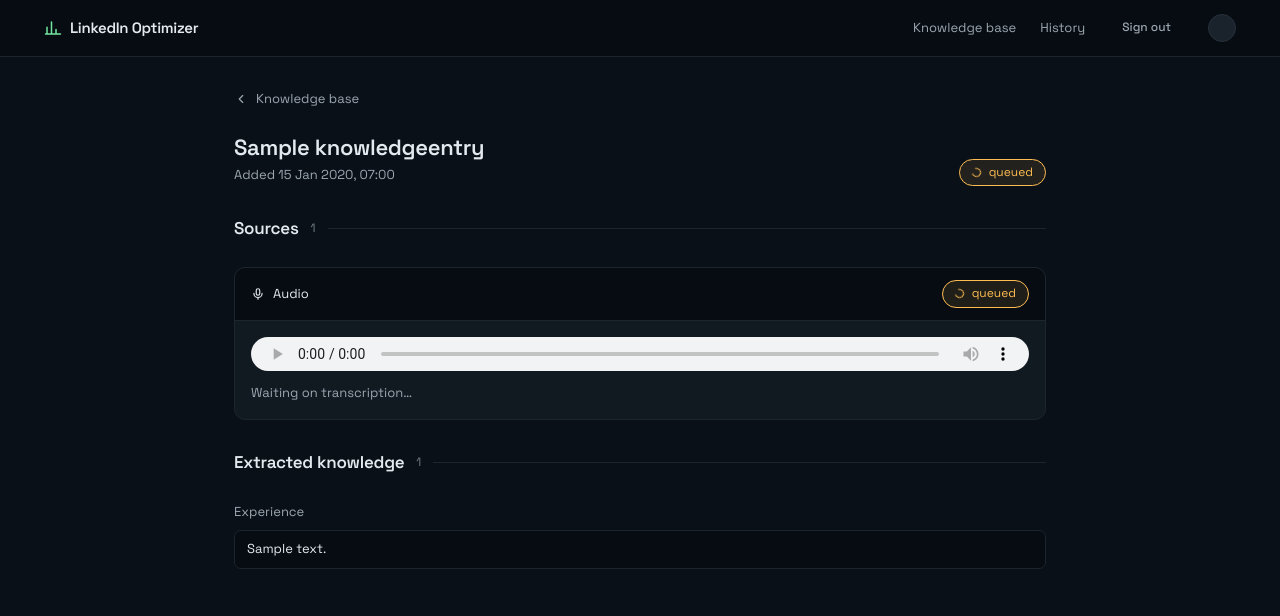
After one commit to jailsonzarur/linkedin-optimizer, a Django app: page /knowledge/1/ in a window 1280 px wide. The commit adds this page. Shown: the top 616 px of the page. Run offline with Django 5.2, Linux system fonts and the light colour scheme; a user stored in the database is signed in; tables that the repository leaves empty hold one stand-in row (values such as "Sample post"); parts of the project's set-up code (start-up, migrations or seed data) failed here and were passed over; some libraries are stand-ins or nearby versions.

Commit message:
feat: add knowledge entry detail with live status refresh
Adds a detail screen showing each source's transcript, the audio while
it is still around, and the chunks extracted from the entry grouped by
category. Editing a transcript saves it and requeues the entry, which
rebuilds its chunks rather than appending to them, so a mis-heard word
can be corrected without duplicating what was already extracted.

The list and the detail refresh themselves while work is outstanding.
Each polls a view that renders the same block the full page does, and
swaps itself with the response. When nothing is left to wait for the
block comes back without hx-trigger, so the replacement carries no
timer and the polling ends on its own.

A failed entry no longer counts as pending. It was both mislabelled as
still processing and, worse, kept the page polling for a status that
was never going to change.

Rows are anchors, so the global a:hover underline is turned off and
replaced with a border and background shift. In-progress statuses now
carry a spinner, which closes into a static ring when the viewer asks
for reduced motion.

```diff
--- a/analysis/templates/analysis/result.html
+++ b/analysis/templates/analysis/result.html
@@ -35,7 +35,7 @@
     </div>
   </div>
 
-  {# hidden source for "Copiar tudo" #}
+  {# hidden source for the copy-all button #}
   <div x-ref="fullText" hidden>{% for group in groups %}{{ group.label }}
 {% for row in group.rows %}{{ row.suggested }}
 {% endfor %}
--- a/knowledge/selectors/__init__.py
+++ b/knowledge/selectors/__init__.py
@@ -1,3 +1,4 @@
+from .detail import KnowledgeEntryDetailSelector
 from .entries import KnowledgeEntryListSelector
 
-__all__ = ["KnowledgeEntryListSelector"]
+__all__ = ["KnowledgeEntryDetailSelector", "KnowledgeEntryListSelector"]
--- a/knowledge/selectors/entries.py
+++ b/knowledge/selectors/entries.py
@@ -4,6 +4,10 @@ from knowledge.models import KnowledgeEntry, KnowledgeSource
 
 
 class KnowledgeEntryListSelector:
+    # A failed entry is finished, just badly. Counting it as pending would keep
+    # the page polling for a status that is never going to change.
+    UNSETTLED = {KnowledgeEntry.Status.PENDING, KnowledgeEntry.Status.PROCESSING}
+
     def __init__(self, user):
         self.user = user
 
@@ -22,5 +26,5 @@ class KnowledgeEntryListSelector:
         return {
             "entries": entries,
             "total": len(entries),
-            "pending": sum(1 for e in entries if e.status != KnowledgeEntry.Status.READY),
+            "pending": sum(1 for e in entries if e.status in self.UNSETTLED),
         }
--- /dev/null
+++ b/knowledge/templates/knowledge/entry_detail.html
@@ -0,0 +1,16 @@
+{% extends "base.html" %}
+
+{% block title %}{{ entry.title|default:"Entry" }} · LinkedIn Optimizer{% endblock %}
+
+{% block content %}
+<div class="shell stack gap-5" style="padding-top: var(--sp-6); padding-bottom: var(--sp-7); max-width: 860px;">
+
+  <a class="t-sm muted row gap-2" href="{% url 'knowledge:list' %}" style="width: fit-content;">
+    {% include "components/_icon.html" with name="chevron-left" size=14 %}
+    <span>Knowledge base</span>
+  </a>
+
+  {% include "knowledge/partials/_detail_body.html" %}
+
+</div>
+{% endblock %}
--- /dev/null
+++ b/knowledge/templates/knowledge/partials/_detail_body.html
@@ -0,0 +1,101 @@
+{% comment %}
+Everything on the detail page that changes while the pipeline runs: the status
+pill, the source statuses and transcripts, and the extracted chunks. Polls
+itself until the entry settles, then renders without hx-trigger and stops.
+{% endcomment %}
+<div id="detail-body" class="stack gap-6"
+     {% if is_processing %}hx-get="{% url 'knowledge:detail_body' entry.pk %}" hx-trigger="every 3s" hx-swap="outerHTML"{% endif %}>
+
+  <div class="row spread gap-4" style="flex-wrap: wrap; align-items: flex-end;">
+    <div class="stack gap-1">
+      <h1 class="t-xl">{{ entry.title|default:"Untitled" }}</h1>
+      <p class="t-sm muted">Added {{ entry.created_at|date:"j M Y, H:i" }}</p>
+    </div>
+    {% include "knowledge/partials/_status_pill.html" with status=entry.status %}
+  </div>
+
+  <section class="stack gap-3">
+    <div class="section-head">
+      <h2 class="t-lg">Sources</h2>
+      <span class="t-xs dim">{{ sources|length }}</span>
+      <div class="section-rule"></div>
+    </div>
+
+    {% for source in sources %}
+      <div class="block">
+        <div class="block__head">
+          <span class="block__title">
+            {% if source.type == "audio" %}
+              {% include "components/_icon.html" with name="mic" size=14 %}
+            {% else %}
+              {% include "components/_icon.html" with name="text" size=14 %}
+            {% endif %}
+            <span>{{ source.get_type_display }}</span>
+          </span>
+          {% include "knowledge/partials/_status_pill.html" with status=source.status %}
+        </div>
+
+        <div class="block__body stack gap-3">
+          {% if source.audio_file %}
+            <audio controls preload="metadata" src="{{ source.audio_file.url }}" style="width: 100%; height: 34px;"></audio>
+          {% endif %}
+
+          {% if source.status == "failed" %}
+            <div class="alert">
+              {% include "components/_icon.html" with name="alert" size=15 %}
+              <span>Transcription failed for this file. Editing the text below still works, and saving reprocesses the entry.</span>
+            </div>
+          {% endif %}
+
+          {% if source.status == "pending" or source.status == "transcribing" %}
+            <p class="t-sm muted">Waiting on transcription…</p>
+          {% else %}
+            <form method="post" action="{% url 'knowledge:source_update' source.pk %}" class="stack gap-3">
+              {% csrf_token %}
+              <textarea class="textarea" name="content" rows="5"
+                        placeholder="Nothing was transcribed. You can type it yourself.">{{ source.content }}</textarea>
+              <div class="row gap-2" style="justify-content: flex-end;">
+                <button type="submit" class="btn btn--sm">Save and reprocess</button>
+              </div>
+            </form>
+          {% endif %}
+        </div>
+      </div>
+    {% endfor %}
+  </section>
+
+  <section class="stack gap-3">
+    <div class="section-head">
+      <h2 class="t-lg">Extracted knowledge</h2>
+      <span class="t-xs dim">{{ chunk_count }}</span>
+      <div class="section-rule"></div>
+    </div>
+
+    {% if chunk_groups %}
+      <div class="stack gap-4">
+        {% for group in chunk_groups %}
+          <div class="stack gap-2">
+            <span class="t-sm muted">{{ group.label }}</span>
+            <div class="stack gap-2">
+              {% for chunk in group.chunks %}
+                <div class="filerow"><span>{{ chunk.content }}</span></div>
+              {% endfor %}
+            </div>
+          </div>
+        {% endfor %}
+      </div>
+    {% elif is_processing %}
+      <div class="empty">
+        <span class="t-sm muted">Extraction is still running.</span>
+      </div>
+    {% else %}
+      <div class="empty">
+        <div class="stack gap-1">
+          <span class="t-lg">Nothing was extracted</span>
+          <span class="t-sm muted">The sources above did not contain claims about your career. Edit them and save to try again.</span>
+        </div>
+      </div>
+    {% endif %}
+  </section>
+
+</div>
--- /dev/null
+++ b/knowledge/templates/knowledge/partials/_status_pill.html
@@ -0,0 +1,20 @@
+{% comment %}
+Status chip shared by entries and sources — both vocabularies map onto the
+same three tones. Anything still in flight carries a spinner.
+
+Params:
+  status  pending | transcribing | processing | ready | done | failed
+{% endcomment %}
+{% if status == "ready" %}
+  {% include "components/_pill.html" with text="ready" tone="accent" %}
+{% elif status == "done" %}
+  {% include "components/_pill.html" with text="done" tone="accent" %}
+{% elif status == "failed" %}
+  {% include "components/_pill.html" with text="failed" tone="danger" %}
+{% elif status == "transcribing" %}
+  {% include "components/_pill.html" with text="transcribing" tone="warn" spinner=True %}
+{% elif status == "processing" %}
+  {% include "components/_pill.html" with text="processing" tone="warn" spinner=True %}
+{% else %}
+  {% include "components/_pill.html" with text="queued" tone="warn" spinner=True %}
+{% endif %}
--- a/knowledge/urls.py
+++ b/knowledge/urls.py
@@ -1,10 +1,21 @@
 from django.urls import path
 
-from knowledge.views import entry_create, entry_list
+from knowledge.views import (
+    entry_create,
+    entry_detail,
+    entry_detail_body,
+    entry_list,
+    entry_list_body,
+    source_update,
+)
 
 app_name = "knowledge"
 
 urlpatterns = [
     path("knowledge/", entry_list, name="list"),
+    path("knowledge/body/", entry_list_body, name="list_body"),
     path("knowledge/new/", entry_create, name="create"),
+    path("knowledge/<int:pk>/", entry_detail, name="detail"),
+    path("knowledge/<int:pk>/body/", entry_detail_body, name="detail_body"),
+    path("knowledge/source/<int:pk>/", source_update, name="source_update"),
 ]
--- /dev/null
+++ b/knowledge/views/entry_detail.py
@@ -0,0 +1,44 @@
+from django.contrib.auth.decorators import login_required
+from django.db import transaction
+from django.http import Http404
+from django.shortcuts import get_object_or_404, redirect, render
+from django.views.decorators.http import require_POST
+
+from knowledge.models import KnowledgeEntry, KnowledgeSource
+from knowledge.selectors.detail import KnowledgeEntryDetailSelector
+from knowledge.tasks import process_entry
+
+
+def _selector(user, pk):
+    try:
+        return KnowledgeEntryDetailSelector.for_user(user, pk)
+    except KnowledgeEntry.DoesNotExist as exc:
+        raise Http404("Entry not found.") from exc
+
+
+@login_required
+def entry_detail(request, pk):
+    return render(request, "knowledge/entry_detail.html", _selector(request.user, pk).context())
+
+
+@login_required
+def entry_detail_body(request, pk):
+    """The polling target: everything on the page that changes as work finishes."""
+    return render(
+        request, "knowledge/partials/_detail_body.html", _selector(request.user, pk).context()
+    )
+
+
+@login_required
+@require_POST
+def source_update(request, pk):
+    source = get_object_or_404(KnowledgeSource, pk=pk, entry__user=request.user)
+
+    source.content = request.POST.get("content", "").strip()
+    source.save(update_fields=["content", "updated_at"])
+
+    entry_id = source.entry_id
+    KnowledgeEntry.objects.filter(pk=entry_id).update(status=KnowledgeEntry.Status.PENDING)
+    transaction.on_commit(lambda: process_entry.delay(entry_id))
+
+    return redirect("knowledge:detail", pk=entry_id)
--- a/static/css/components.css
+++ b/static/css/components.css
@@ -47,6 +47,15 @@
 .pill--accent { border-color: var(--accent-dim); background: var(--accent-wash); color: var(--accent); }
 .pill--warn   { border-color: var(--warn);   background: var(--warn-wash);   color: var(--warn); }
 .pill--danger { border-color: var(--danger); background: var(--danger-wash); color: var(--danger); }
+
+.spinner {
+  width: 9px; height: 9px; flex-shrink: 0;
+  border: 1.5px solid currentColor;
+  border-top-color: transparent;
+  border-radius: 50%;
+  animation: spin 0.7s linear infinite;
+}
+@keyframes spin { to { transform: rotate(360deg); } }
 
 /* ============ card ============ */
 .card {
@@ -214,11 +223,23 @@
   display: flex; align-items: center; justify-content: space-between; gap: var(--sp-4);
   padding: var(--sp-4) var(--sp-5); border-radius: var(--radius-lg);
   border: 1px solid var(--border-soft); background: var(--surface);
-  transition: border-color var(--dur) var(--ease);
+  color: var(--text); text-decoration: none;
+  transition: border-color var(--dur) var(--ease), background var(--dur) var(--ease);
 }
-.entry:hover { border-color: var(--border-strong); }
+/* The whole row is an anchor, so the global a:hover underline has to be
+   turned off explicitly or the text picks it up on hover. */
+.entry:hover {
+  border-color: var(--border-strong);
+  background: var(--surface-raised);
+  color: var(--text);
+  text-decoration: none;
+}
 
 /* ============ responsive ============ */
+@media (prefers-reduced-motion: reduce) {
+  .spinner { border-top-color: currentColor; opacity: 0.55; }
+}
+
 @media (max-width: 860px) {
   .panes { grid-template-columns: minmax(0, 1fr); gap: var(--sp-3); }
   .panes--labels { display: none; }
--- a/templates/components/_icon.html
+++ b/templates/components/_icon.html
@@ -3,7 +3,7 @@ Icon set — every icon in the app comes from here so stroke weight and grid sta
 
 Params:
   name  chevron | check | alert | info | copy | refresh | bars | circle | filter
-        | plus | trash | mic | stop | upload | text
+        | plus | trash | mic | stop | upload | text | chevron-left
   size  px, default 16
 Usage:
   {% include "components/_icon.html" with name="check" size=14 %}
@@ -26,5 +26,6 @@ Usage:
   {% elif name == "stop" %}<rect x="6" y="6" width="12" height="12" rx="2"/>
   {% elif name == "upload" %}<path d="M12 16V4M7 9l5-5 5 5M4 20h16"/>
   {% elif name == "text" %}<path d="M4 6h16M4 12h16M4 18h10"/>
+  {% elif name == "chevron-left" %}<path d="M15 6l-6 6 6 6"/>
   {% endif %}
 </svg>
--- a/templates/components/_pill.html
+++ b/templates/components/_pill.html
@@ -2,9 +2,14 @@
 Small status chip.
 
 Params:
-  text  (required)
-  tone  accent | warn | danger | "" (neutral, default)
+  text     (required)
+  tone     accent | warn | danger | "" (neutral, default)
+  spinner  pass True to prefix a spinning ring, for states still in progress
 Usage:
   {% include "components/_pill.html" with text="45% · critical" tone="danger" %}
+  {% include "components/_pill.html" with text="processing" tone="warn" spinner=True %}
 {% endcomment %}
-<span class="pill{% if tone %} pill--{{ tone }}{% endif %}">{{ text }}</span>
+<span class="pill{% if tone %} pill--{{ tone }}{% endif %}">
+  {% if spinner %}<span class="spinner" aria-hidden="true"></span>{% endif %}
+  <span>{{ text }}</span>
+</span>
```
Also changed, not shown: knowledge/selectors/detail.py (added, +35 -0 lines), knowledge/templates/knowledge/entry_list.html (+2 -53 lines), knowledge/templates/knowledge/partials/_list_body.html (added, +56 -0 lines), knowledge/tests/test_detail.py (added, +176 -0 lines), knowledge/views/__init__.py (+10 -2 lines), knowledge/views/entry_list.py (+7 -0 lines).
